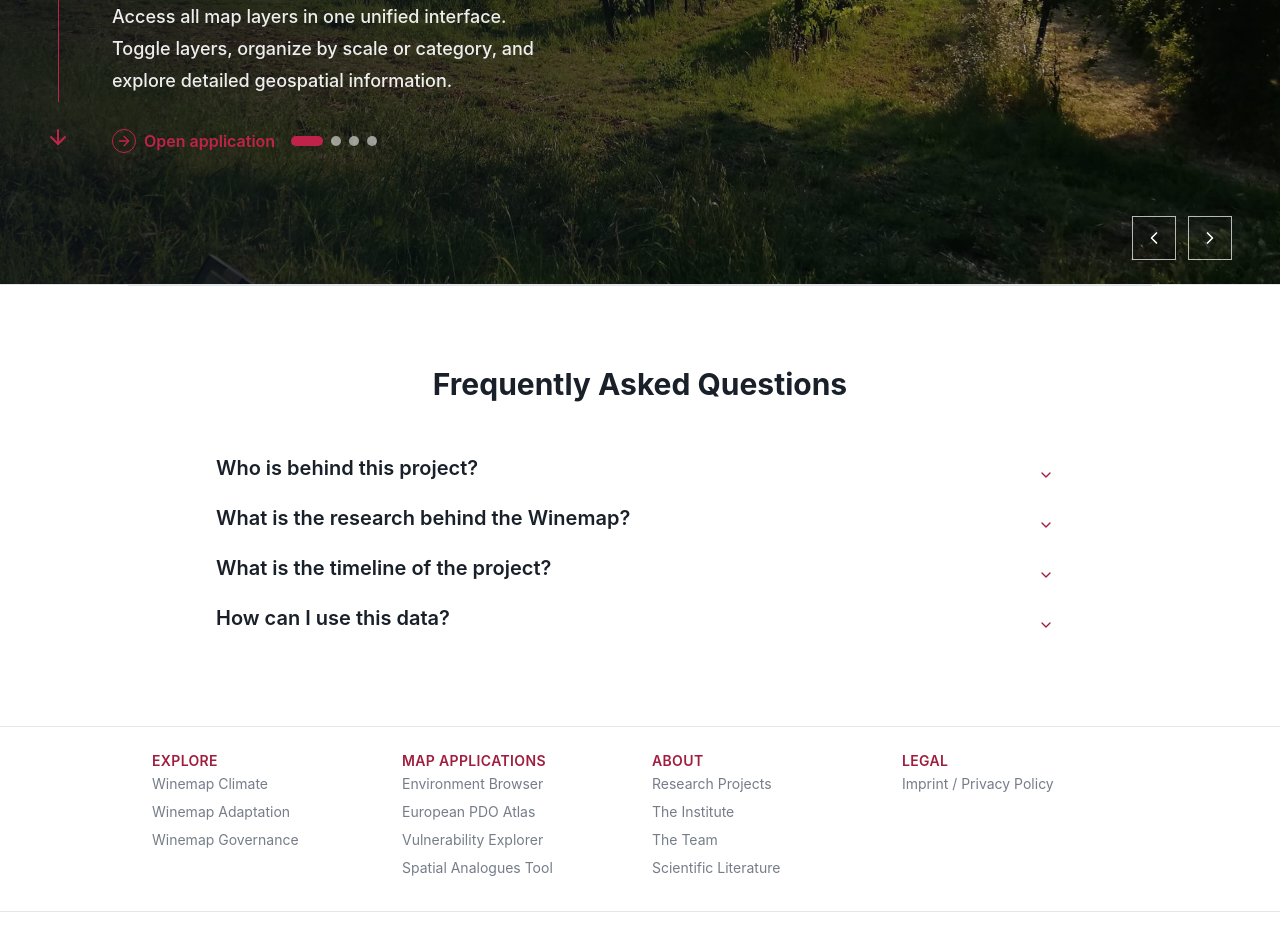
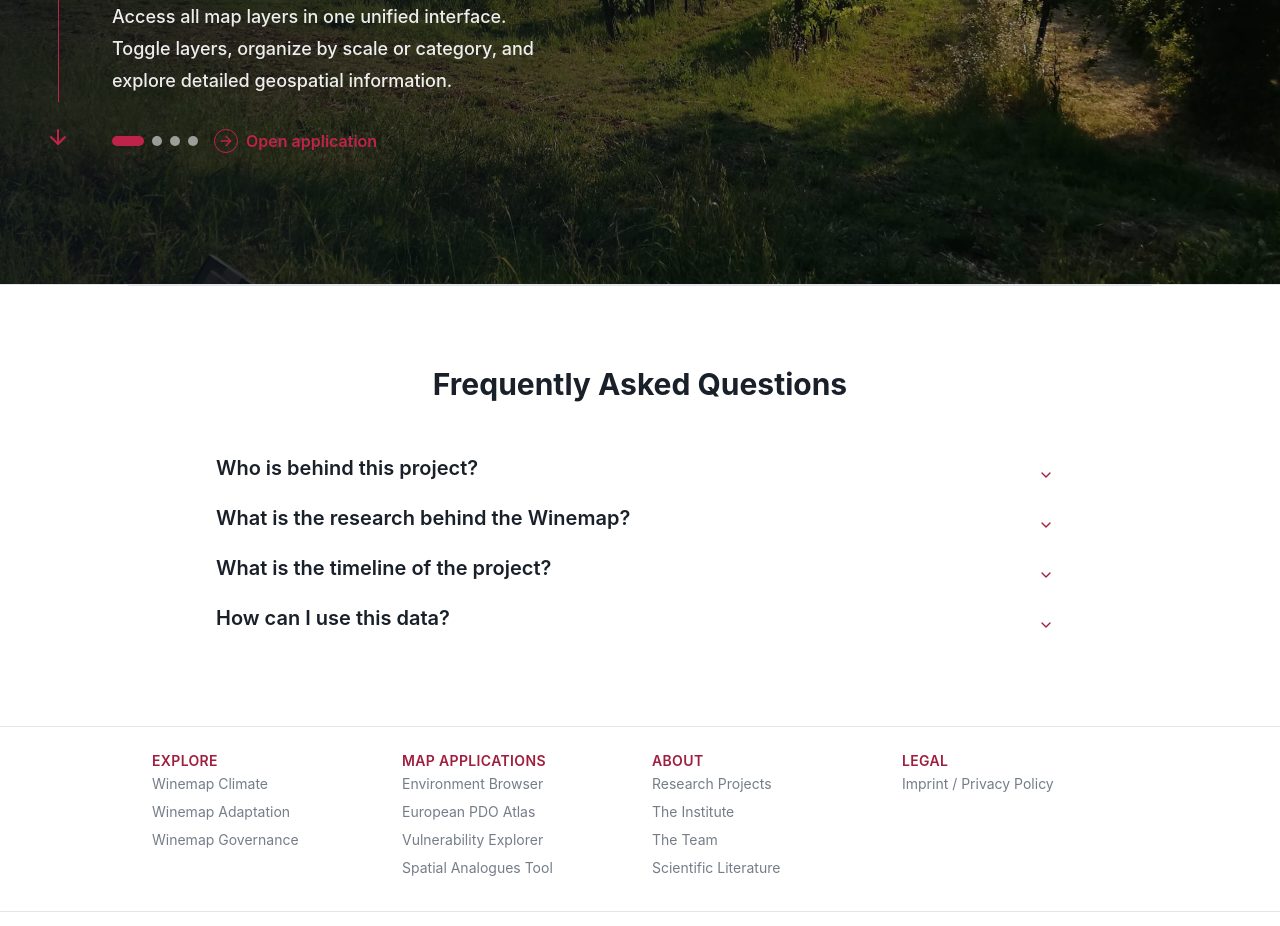
Before and after one commit to Eurac-Research/winemap, a Next.js app: page / in a window 1280 px wide. Shown: the part 3080-4006 px from the top of the page. Built offline with nearby package versions, Linux system fonts and the light colour scheme.

Commit message:
change position of link on aplication carousel

```diff
--- a/src/app/components/BackgroundImageCarousel.tsx
+++ b/src/app/components/BackgroundImageCarousel.tsx
@@ -104,16 +104,6 @@ export default function BackgroundImageCarousel({
             </p>
 
             <div className="mt-8 flex flex-wrap items-center gap-4">
-              <Link
-                href={activeItem.href}
-                className="inline-flex items-center gap-2 text-base font-semibold text-[color:var(--primary)] transition hover:gap-3 hover:text-white"
-              >
-                <span className="inline-flex h-6 w-6 items-center justify-center rounded-full border border-current">
-                  <ArrowRight className="h-4 w-4" />
-                </span>
-                <span>{activeItem.ctaLabel ?? "Read more"}</span>
-              </Link>
-
               <div className="flex items-center gap-2" aria-label="Carousel slides">
                 {items.map((item, index) => (
                   <button
@@ -130,29 +120,22 @@ export default function BackgroundImageCarousel({
                   />
                 ))}
               </div>
+
+              <Link
+                href={activeItem.href}
+                className="inline-flex items-center gap-2 text-base font-semibold text-[color:var(--primary)] transition hover:gap-3 hover:text-white"
+              >
+                <span className="inline-flex h-6 w-6 items-center justify-center rounded-full border border-current">
+                  <ArrowRight className="h-4 w-4" />
+                </span>
+                <span>{activeItem.ctaLabel ?? "Read more"}</span>
+              </Link>
+
             </div>
           </div>
         </div>
       </div>
 
-      <div className="absolute bottom-6 right-4 z-20 hidden items-center gap-3 sm:right-8 md:flex lg:right-12">
-        <button
-          type="button"
-          onClick={showPrevious}
-          className="inline-flex h-11 w-11 items-center justify-center border border-white/70 text-white transition hover:border-[color:var(--primary)] hover:bg-[color:var(--primary)] focus-visible:outline focus-visible:outline-2 focus-visible:outline-offset-4 focus-visible:outline-white"
-          aria-label="Show previous carousel slide"
-        >
-          <ChevronLeft className="h-5 w-5" />
-        </button>
-        <button
-          type="button"
-          onClick={showNext}
-          className="inline-flex h-11 w-11 items-center justify-center border border-white/70 text-white transition hover:border-[color:var(--primary)] hover:bg-[color:var(--primary)] focus-visible:outline focus-visible:outline-2 focus-visible:outline-offset-4 focus-visible:outline-white"
-          aria-label="Show next carousel slide"
-        >
-          <ChevronRight className="h-5 w-5" />
-        </button>
-      </div>
     </section>
   );
 }
--- a/src/app/page.tsx
+++ b/src/app/page.tsx
@@ -2,7 +2,6 @@ import Link from "next/link";
 import BackgroundImageCarousel from "@/app/components/BackgroundImageCarousel";
 import ImageComparisonSlider from "@/app/components/ImageComparisonSlider";
 import RespondLogo from "@/app/components/ui/RespondLogo";
-import WinemapDescription from "@/app/components/WinemapDescription";
 import { mapApplications } from "@/app/components/map-applications/mapApplications";
 import MainAreaCarousel from "@/app/components/winemap-sections/MainAreaCarousel";
 import { mainAreas } from "@/app/components/winemap-sections/mainAreas";
```
